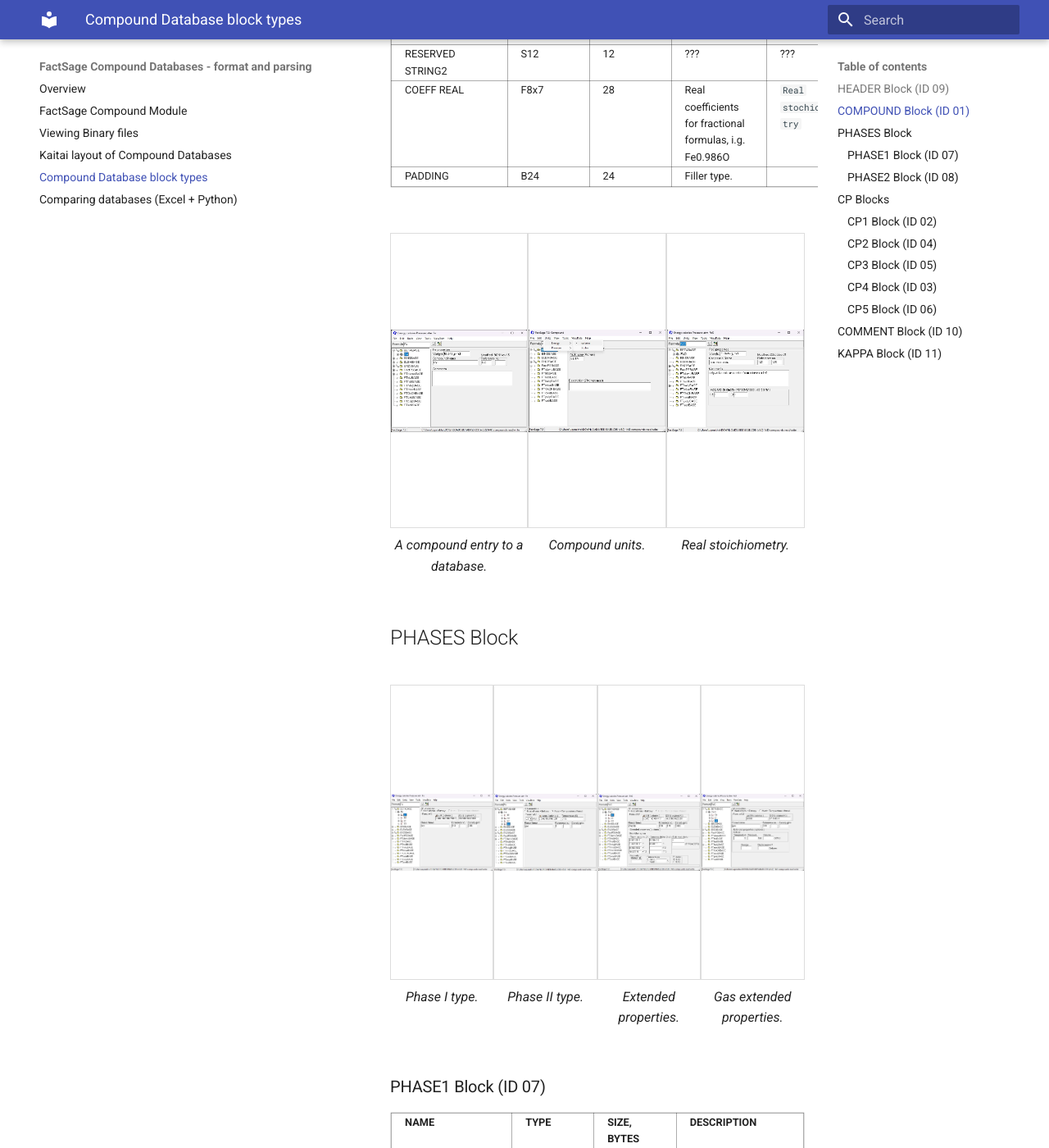
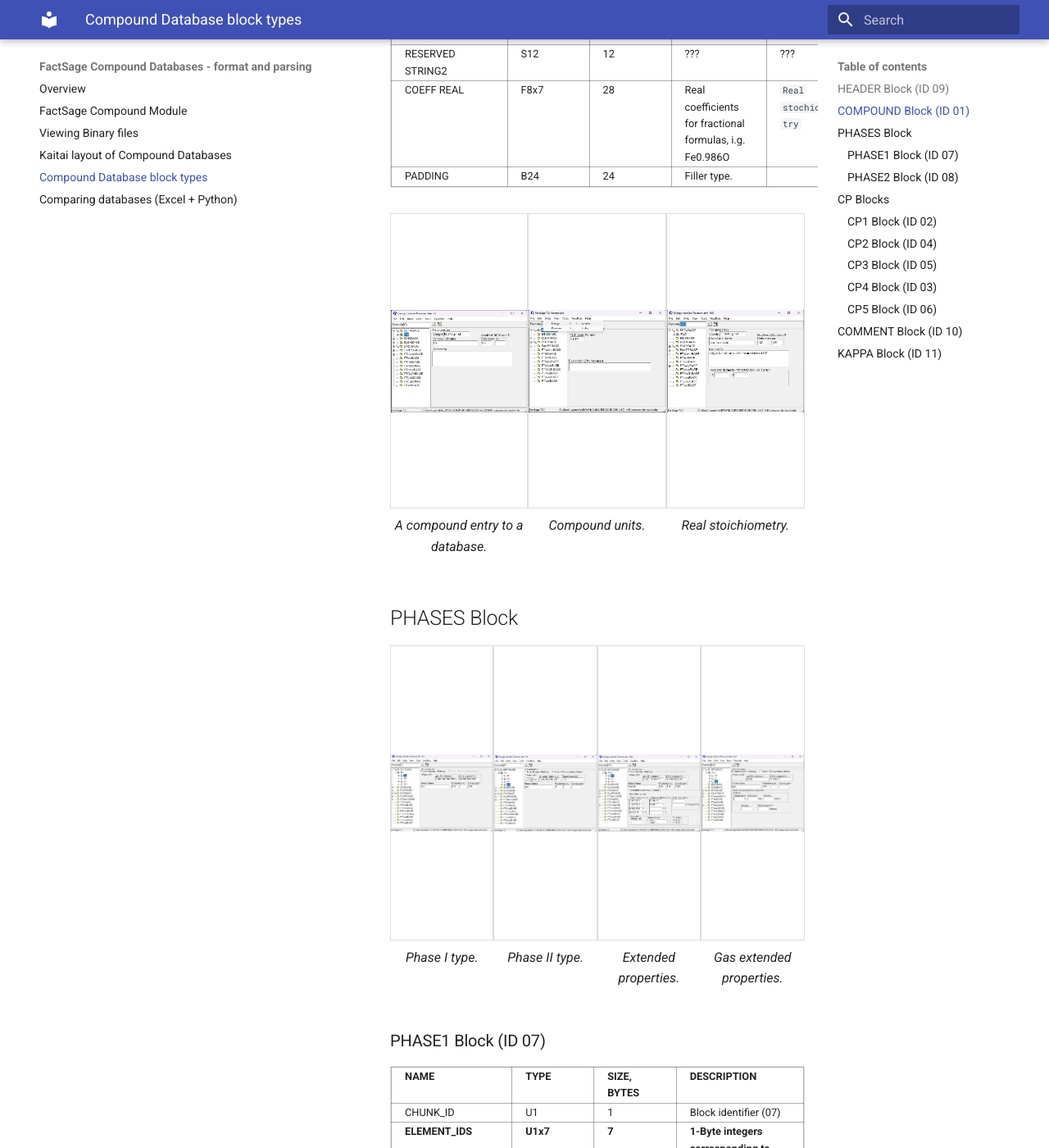
Before and after one commit to evnekdev/factsage-compound-docs, an MkDocs documentation site: the page built from docs/block-types.md, in a window 1280 px wide and 1400 px high, scrolled down 2279 px. Shown: the whole window at 82% size. Built offline with MkDocs 1.6.1 and Material for MkDocs 9.7.7, drawn with Linux system fonts in a browser that asks for light colours.

Commit message:
Update extra.css

```diff
--- a/docs/stylesheets/extra.css
+++ b/docs/stylesheets/extra.css
@@ -82,7 +82,7 @@ body {
     display: flex;
     /*grid-template-columns: repeat(3, 1fr);*/
     gap: 20ptx;
-    margin: 2rem 0;
+    margin: 20ptx;
 }
 
 .screenshot-row figure {
```
